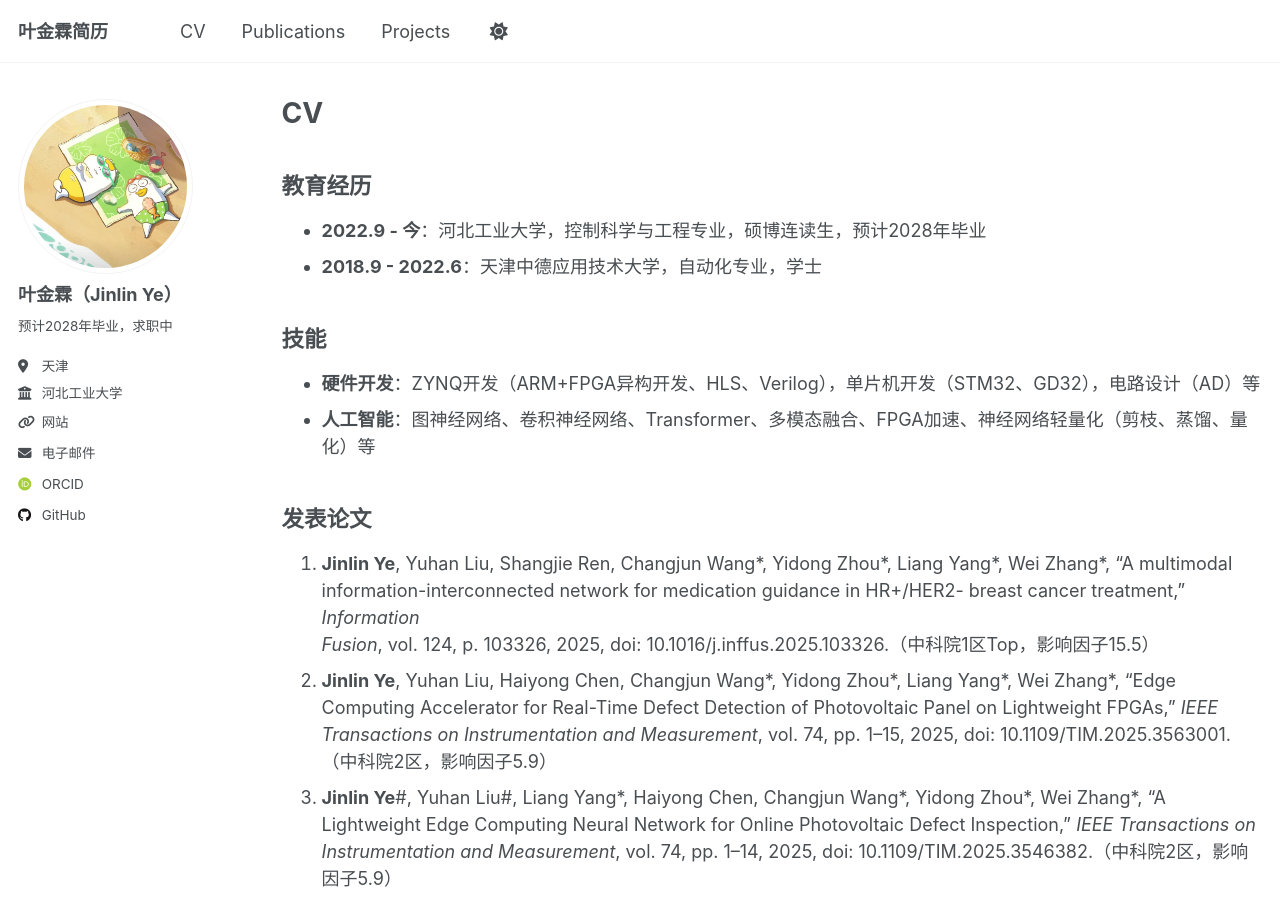
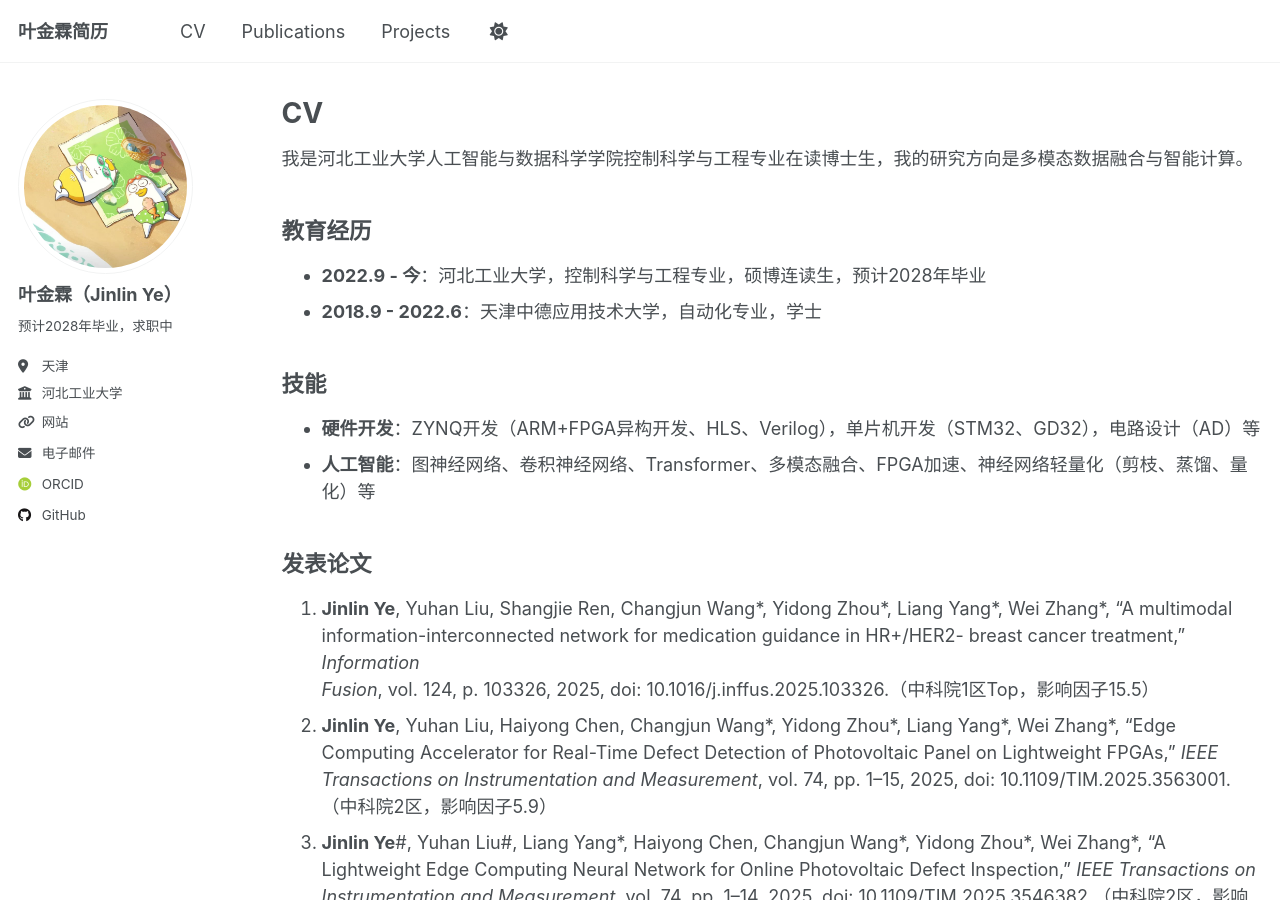
Before and after one commit to JinlinYY/JinlinYY.github.io, a Jekyll site: the page built from _pages/cv.md, in a window 1280 px wide and 900 px high. Built offline with Jekyll 4.4.1, drawn with Linux system fonts in a browser that asks for light colours; some web fonts are replaced; a script that is not in the unit is left out.

Commit message:
Update cv.md

```diff
--- a/_pages/cv.md
+++ b/_pages/cv.md
@@ -9,6 +9,8 @@ redirect_from:
 ---
 
 {% include base_path %}
+
+我是河北工业大学人工智能与数据科学学院控制科学与工程专业在读博士生，我的研究方向是多模态数据融合与智能计算。
 
 ## 教育经历
 
```
